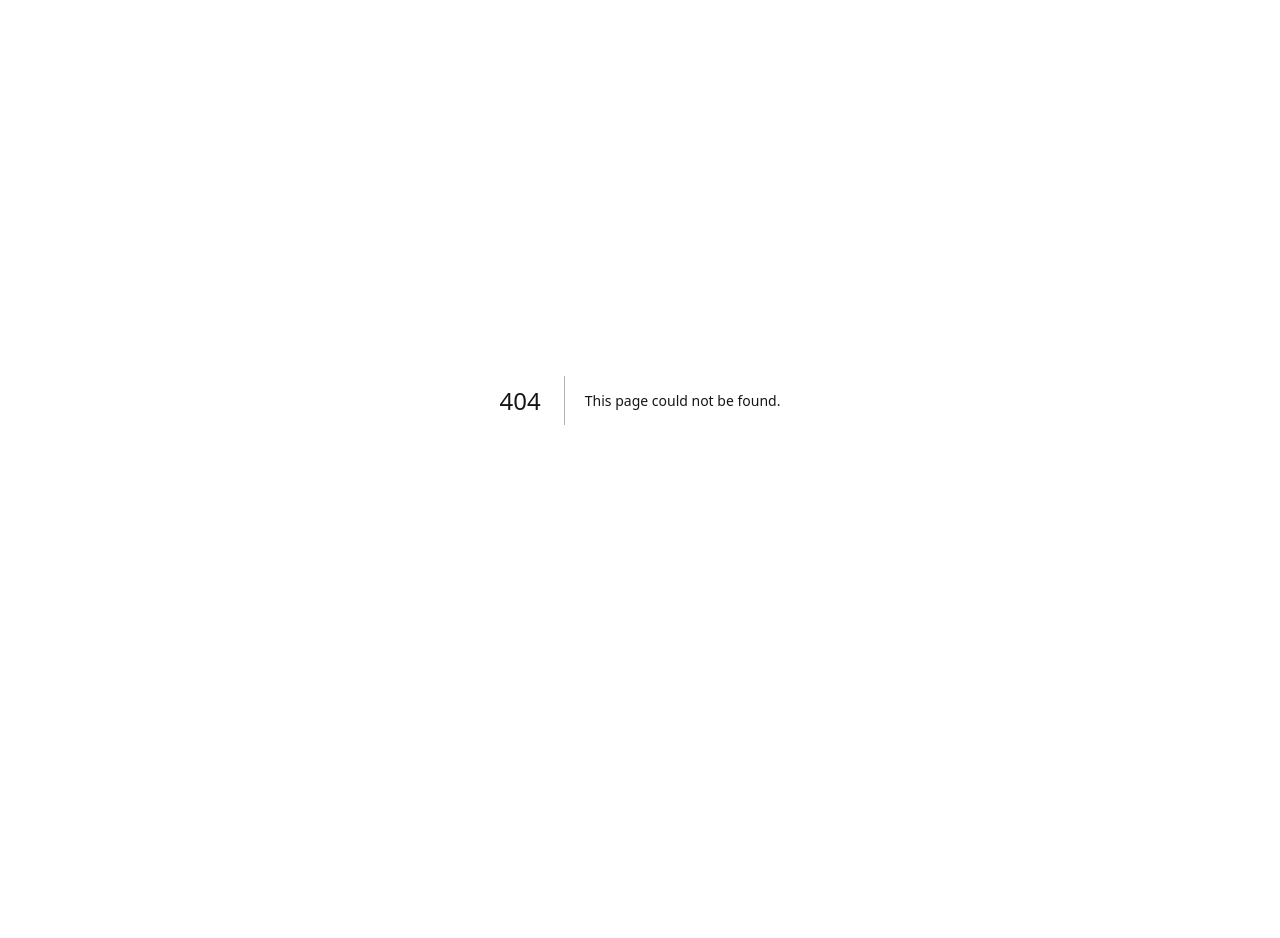
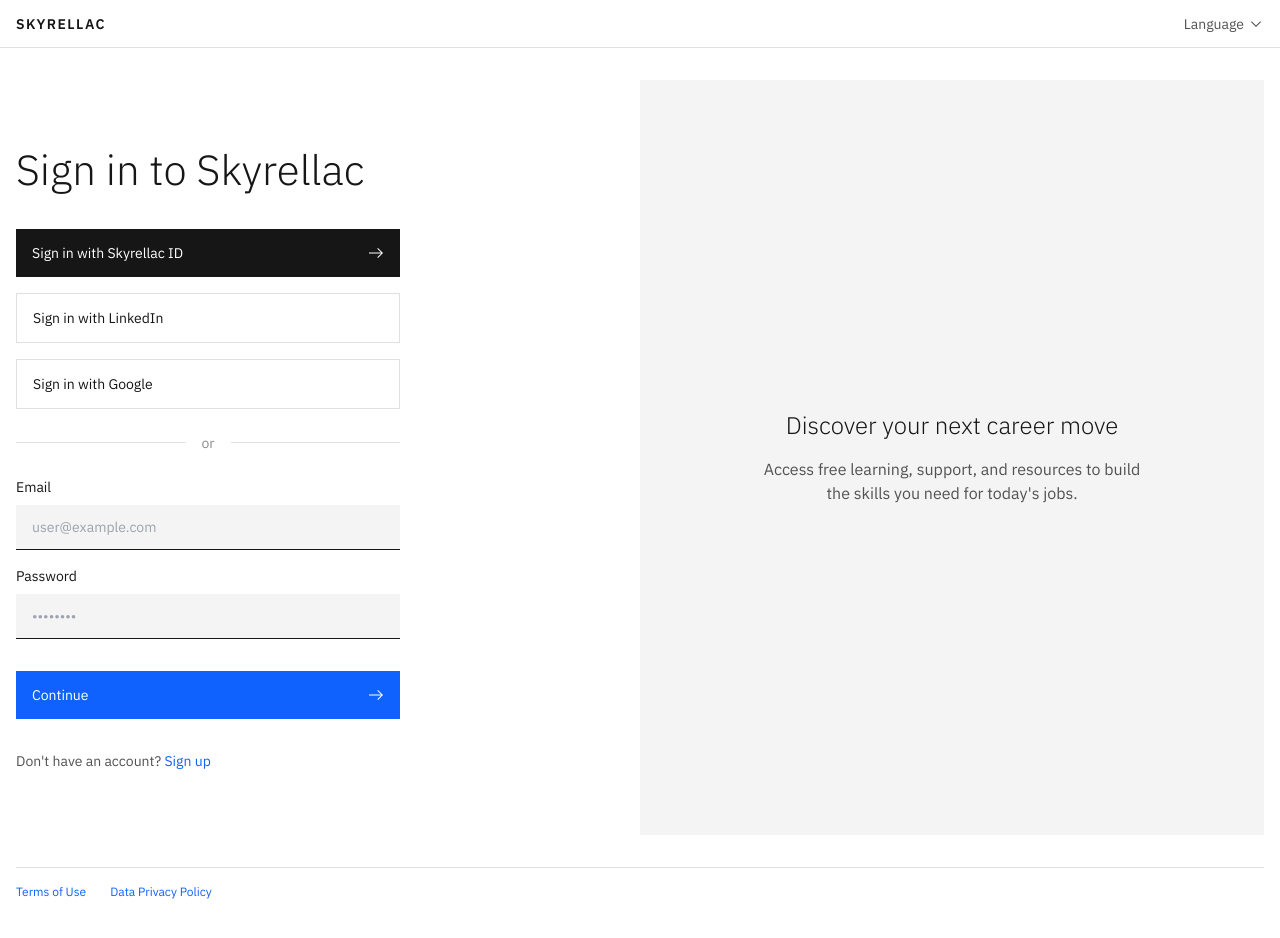
Before and after one commit to JeevithaH/kanaka, a Next.js app: page /signin in a window 1280 px wide. Before the commit this address had no page. Shown: the top 938 px of the page. Before the commit the page ends 800 px from the top, so only its background shows below. Built offline with nearby package versions, Linux system fonts and the light colour scheme.

Commit message:
feat: add dedicated sign-in page

```diff
--- /dev/null
+++ b/app/(auth)/signin/page.tsx
@@ -0,0 +1,134 @@
+'use client';
+
+import React, { useState } from 'react';
+import Link from 'next/link';
+
+export default function SignInPage() {
+  const [email, setEmail] = useState('');
+  const [password, setPassword] = useState('');
+
+  const handleSignIn = (e: React.FormEvent) => {
+    e.preventDefault();
+    // Simulate sign in and redirect
+    window.location.href = '/dashboard';
+  };
+
+  return (
+    <div className="min-h-screen bg-white flex flex-col">
+      {/* Auth Masthead */}
+      <header className="h-12 border-b border-[#e0e0e0] bg-white">
+        <div className="h-full max-w-[1584px] mx-auto px-4 flex items-center justify-between">
+          <div className="flex items-center gap-1">
+            <Link href="/" className="font-semibold text-sm tracking-[0.1em] uppercase text-[#161616] hover:underline">
+              Skyrellac
+            </Link>
+          </div>
+          <button className="text-[#525252] text-sm flex items-center gap-1 hover:text-[#161616]">
+            <span>Language</span>
+            <svg width="16" height="16" viewBox="0 0 16 16" fill="currentColor">
+              <path d="M8 11 3 6 3.7 5.3 8 9.6 12.3 5.3 13 6z" />
+            </svg>
+          </button>
+        </div>
+      </header>
+
+      {/* Main Content */}
+      <main className="flex-1">
+        <section className="max-w-[1584px] mx-auto px-4 pt-8 pb-12">
+          <div className="grid grid-cols-1 lg:grid-cols-2 gap-0">
+            {/* Left Column - Content */}
+            <div className="py-8 lg:py-16 lg:pr-16">
+              <h1 className="text-[#161616] font-light text-[2rem] lg:text-[2.625rem] leading-tight mb-8">
+                Sign in to Skyrellac
+              </h1>
+
+              <div className="max-w-sm flex flex-col gap-4">
+                <button className="w-full bg-[#161616] text-white px-4 py-3.5 text-sm hover:bg-[#393939] transition-colors text-left flex justify-between items-center">
+                  Sign in with Skyrellac ID
+                  <svg width="16" height="16" viewBox="0 0 16 16" fill="currentColor">
+                    <path d="M9.3 3.7 13.1 7.5 1 7.5 1 8.5 13.1 8.5 9.3 12.3 10 13 15 8 10 3z"/>
+                  </svg>
+                </button>
+                <button className="w-full border border-[#e0e0e0] text-[#161616] px-4 py-3.5 text-sm hover:bg-[#f4f4f4] transition-colors text-left flex justify-between items-center">
+                  Sign in with LinkedIn
+                </button>
+                <button className="w-full border border-[#e0e0e0] text-[#161616] px-4 py-3.5 text-sm hover:bg-[#f4f4f4] transition-colors text-left flex justify-between items-center">
+                  Sign in with Google
+                </button>
+              </div>
+
+              <div className="max-w-sm my-6 flex items-center text-[#8d8d8d] text-sm before:flex-1 before:border-t before:border-[#e0e0e0] before:mr-4 after:flex-1 after:border-t after:border-[#e0e0e0] after:ml-4">
+                or
+              </div>
+
+              <form onSubmit={handleSignIn} className="max-w-sm flex flex-col gap-4">
+                <div>
+                  <label className="block text-sm text-[#161616] mb-2" htmlFor="email">Email</label>
+                  <input
+                    type="email"
+                    id="email"
+                    required
+                    value={email}
+                    onChange={(e) => setEmail(e.target.value)}
+                    className="w-full border-b border-[#161616] bg-[#f4f4f4] px-4 py-3 text-sm focus:outline-none focus:border-b-2 focus:border-[#0f62fe]"
+                    placeholder="user@example.com"
+                  />
+                </div>
+                <div>
+                  <label className="block text-sm text-[#161616] mb-2" htmlFor="password">Password</label>
+                  <input
+                    type="password"
+                    id="password"
+                    required
+                    value={password}
+                    onChange={(e) => setPassword(e.target.value)}
+                    className="w-full border-b border-[#161616] bg-[#f4f4f4] px-4 py-3 text-sm focus:outline-none focus:border-b-2 focus:border-[#0f62fe]"
+                    placeholder="••••••••"
+                  />
+                </div>
+                <button
+                  type="submit"
+                  className="w-full bg-[#0f62fe] text-white px-4 py-3.5 text-sm mt-4 hover:bg-[#0043ce] transition-colors flex justify-between items-center"
+                >
+                  Continue
+                  <svg width="16" height="16" viewBox="0 0 16 16" fill="currentColor">
+                    <path d="M9.3 3.7 13.1 7.5 1 7.5 1 8.5 13.1 8.5 9.3 12.3 10 13 15 8 10 3z"/>
+                  </svg>
+                </button>
+              </form>
+
+              <div className="mt-8">
+                <p className="text-[#525252] text-sm">
+                  Don&apos;t have an account?{' '}
+                  <Link href="/register" className="text-[#0f62fe] hover:underline">
+                    Sign up
+                  </Link>
+                </p>
+              </div>
+            </div>
+
+            {/* Right Column - Media */}
+            <div className="hidden lg:block">
+              <div className="relative w-full h-full bg-[#f4f4f4] flex items-center justify-center p-12">
+                 <div className="text-center max-w-sm">
+                   <h2 className="text-2xl font-light text-[#161616] mb-4">Discover your next career move</h2>
+                   <p className="text-[#525252]">Access free learning, support, and resources to build the skills you need for today&apos;s jobs.</p>
+                 </div>
+              </div>
+            </div>
+          </div>
+
+          {/* Legal Links */}
+          <nav className="mt-8 pt-4 border-t border-[#e0e0e0] flex gap-6">
+            <Link href="/terms-of-use" className="text-[#0f62fe] text-xs hover:underline">
+              Terms of Use
+            </Link>
+            <Link href="/privacy" className="text-[#0f62fe] text-xs hover:underline">
+              Data Privacy Policy
+            </Link>
+          </nav>
+        </section>
+      </main>
+    </div>
+  );
+}
```
